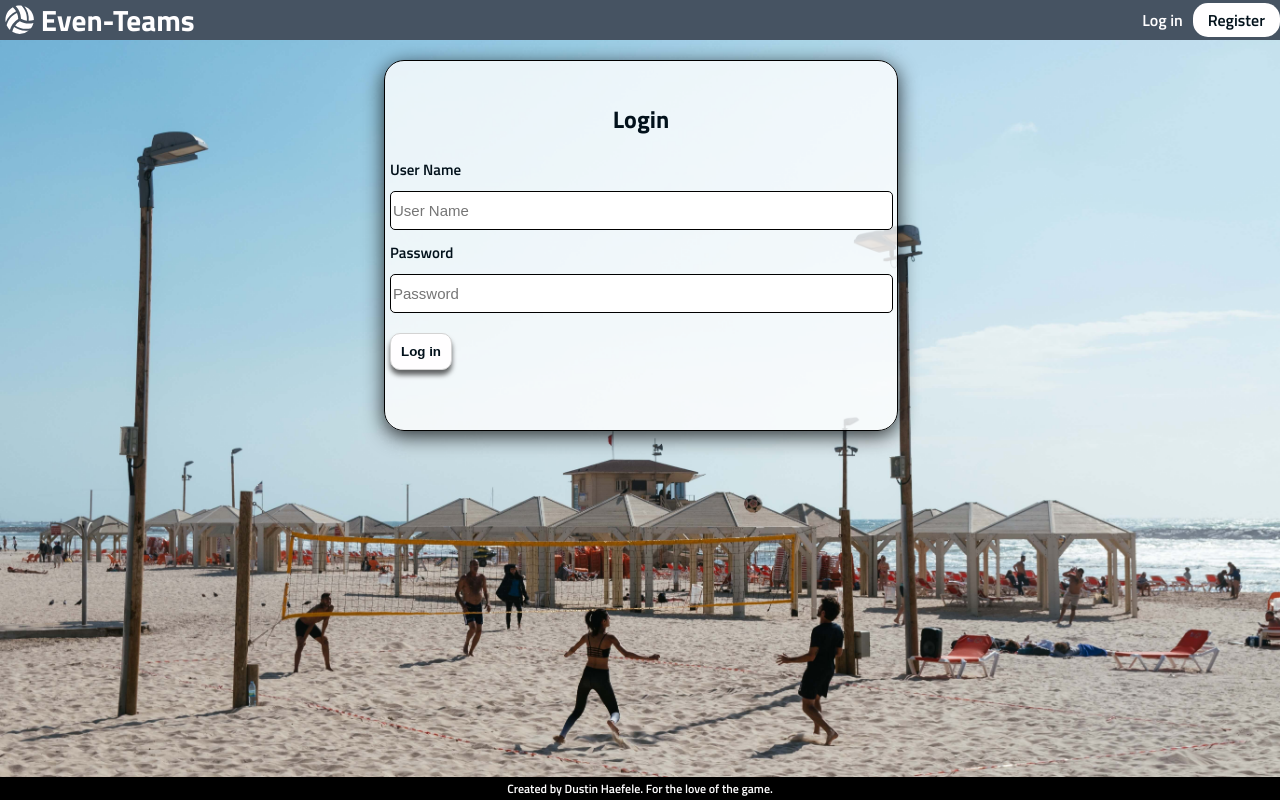
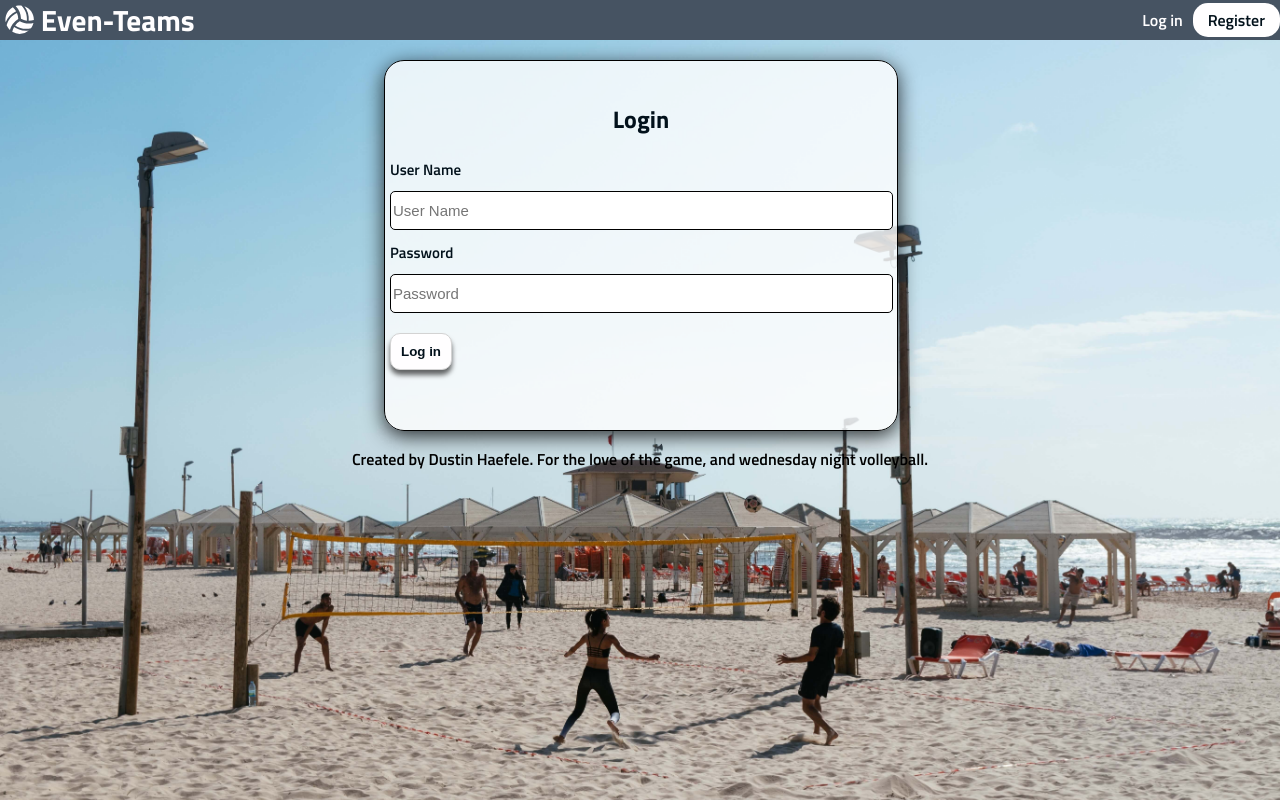
Before and after one commit to DustinHaefele/even-teams-client, a React (Create React App) app: page /login in a window 1280 px wide. Built offline with nearby package versions, Linux system fonts and the light colour scheme.

Commit message:
updated footer

```diff
--- a/src/App.js
+++ b/src/App.js
@@ -10,7 +10,7 @@ import PublicRoute from './Routing/PublicRoute';
 import PrivateRoute from './Routing/PrivateRoute';
 import Header from './components/Header/Header';
 import MakeTeamsPage from './routes/MakeTeamsPage/MakeTeamsPage';
-import Footer from './components/Footer/Footer';
+
 
 class App extends React.Component {
   state = { hasError: false };
@@ -50,9 +50,8 @@ class App extends React.Component {
             <Route component={NotFoundPage} />
           </Switch>
         </main>
-        {/* <Footer /> */}
         <footer>
-          <p>Created by Dustin Haefele. For the love of the game.</p>
+          <p>Created by Dustin Haefele. For the love of the game, and wednesday night volleyball.</p>
         </footer>
       </div>
     );
--- a/src/components/Footer/Footer.css
+++ /dev/null
@@ -1,11 +0,0 @@
-footer p {
-  margin: 0 0;
-  position: fixed;
-  bottom:0;
-  left:0;
-  right: 0;
-  font-size: 12px;
-  background-color: black;
-  color: #fffeff;
-  padding: 2px 0;
-}
--- a/src/components/Footer/Footer.js
+++ /dev/null
@@ -1,11 +0,0 @@
-import './Footer.css'
-import React from 'react';
-
-export default function Footer() {
-
-  return (
-    <footer>
-      <p>Created by Dustin Haefele.  For the love of the game.</p>
-    </footer>
-  )
-}
```
